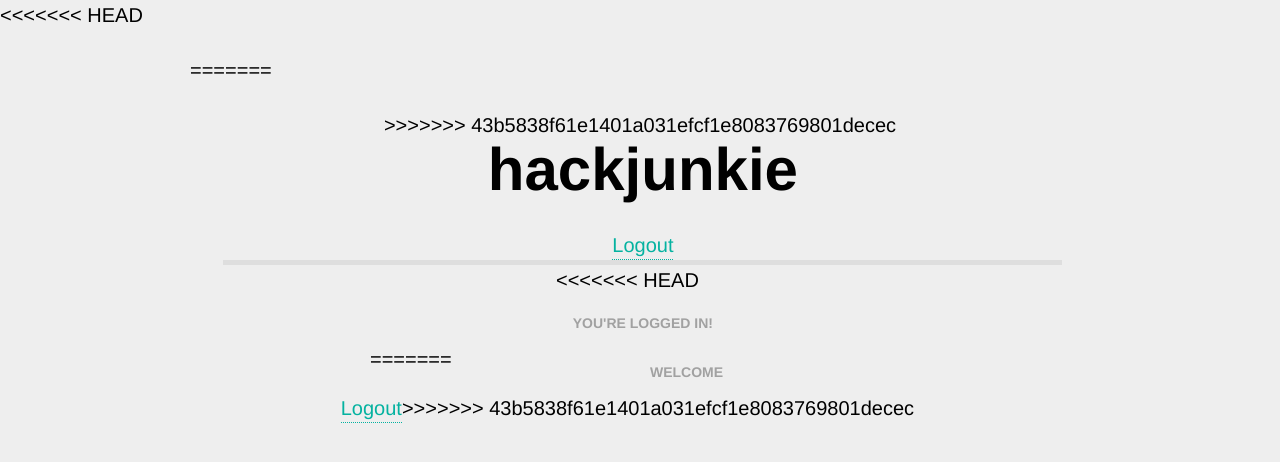
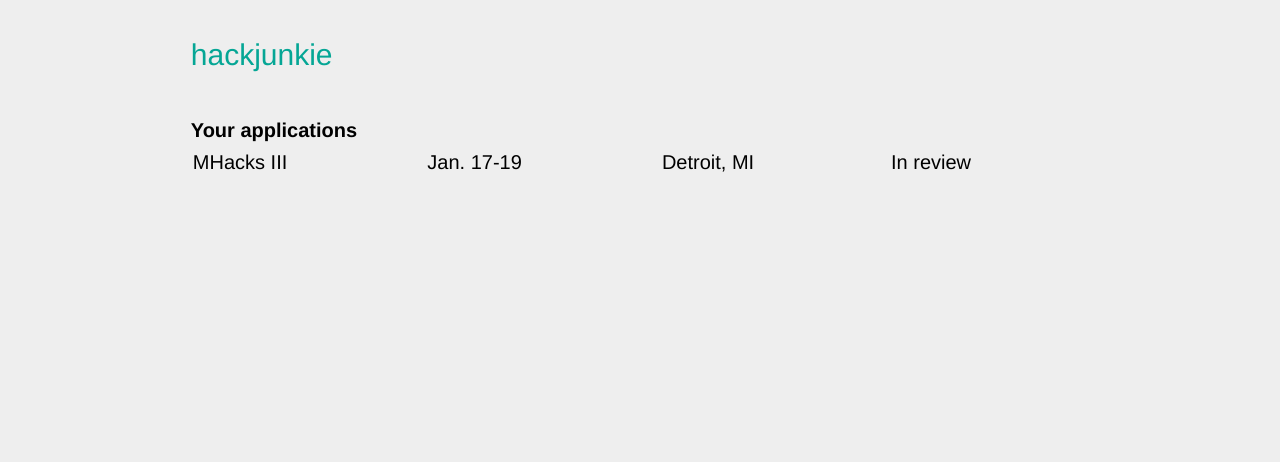
Before and after one commit to bdscott/hack-junkie, a CakePHP app: the page made by app/View/Applications/index.ctp in a window 1280 px wide. Shown: the top 462 px of the page. Run offline with PHP 8.4 and a stand-in for CakePHP, Linux system fonts and the light colour scheme; the template is opened without the code that fills it: most values are stand-ins (such as "Sample title", 1, 10 or a date in 2020); data that the repository does not hold is empty; some libraries are stand-ins or nearby versions.

Commit message:
Session handling switched to session helper, static dashboard in place

```diff
--- a/app/View/Applications/index.ctp
+++ b/app/View/Applications/index.ctp
@@ -1,26 +1,23 @@
-<<<<<<< HEAD
 <div class="container">
-=======
-<?php session_start();?>
-<div class="container" id="application">
->>>>>>> 43b5838f61e1401a031efcf1e8083769801decec
   <div class="grid">
     <header class="unit span-grid">
-		<h1>hackjunkie</h1>
-		<?php echo $this->Html->link("Logout" ,array("controller" => "hackers", "action" => "logout"));?>
+		<h2>hackjunkie</h2>
     </header>
-
-<<<<<<< HEAD
 		<div class="unit span-grid">
-			<h3>You're logged in!</h3>
+			<h3>Your applications</h3>
+			<table width="100%">
+				<?php foreach($applications as $application){ ?>
+				<tr>
+					<td>MHacks III</td>
+					<td>Jan. 17-19</td>
+					<td>Detroit, MI</td>
+					<td class="application-status">In review</td>
+				</tr>
+				<?php } ?>
+			</table>
 		</div>
-=======
-		<fieldset step-number="3" class="unit one-of-two">
-			<h3>Welcome <?php echo $_SESSION['hackerUsername'];?></h3>
-		</fieldset>
 		<br>
-		<?php echo $this->Html->link("Logout" ,array("controller" => "hackers", "action" => "logout"));?>
->>>>>>> 43b5838f61e1401a031efcf1e8083769801decec
+		<?php //echo $this->Html->link("Logout", array("controller" => "hackers", "action" => "logout"));?>
 
   </div>
 </div>
--- a/app/webroot/css/style.css
+++ b/app/webroot/css/style.css
@@ -1,6 +1,7 @@
 body	{ background: #eeeeee; }
 .container { padding-top: 25px; }
 
+h1	{ font-family: 'Mono45 Headline'; color: #04b2a0; text-transform: uppercase; text-shadow: 2px 2px #dedede; }
 h2	{ color: #05a695; }
 a	{ color: #04b2a0; text-decoration: none; border-bottom: 1px dotted #04b2a0; padding-bottom: 3px; }
 a:hover	{ color: #05a695; }
```
Also changed, not shown: app/Controller/ApplicationsController.php (+7 -4 lines), app/Controller/HackersController.php (+2 -6 lines), app/Model/Application.php (+6 -25 lines), app/View/Applications/create.ctp (+7 -2 lines).
